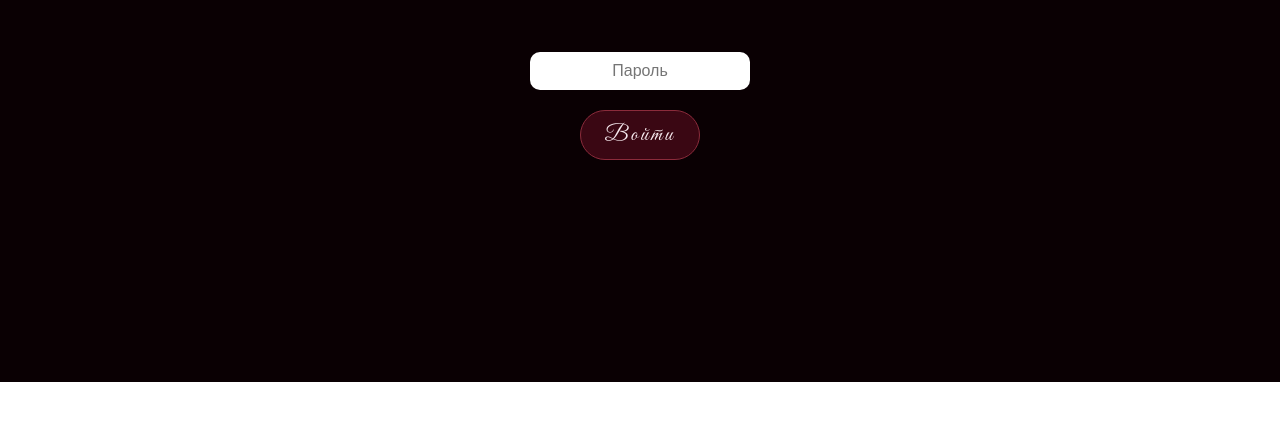
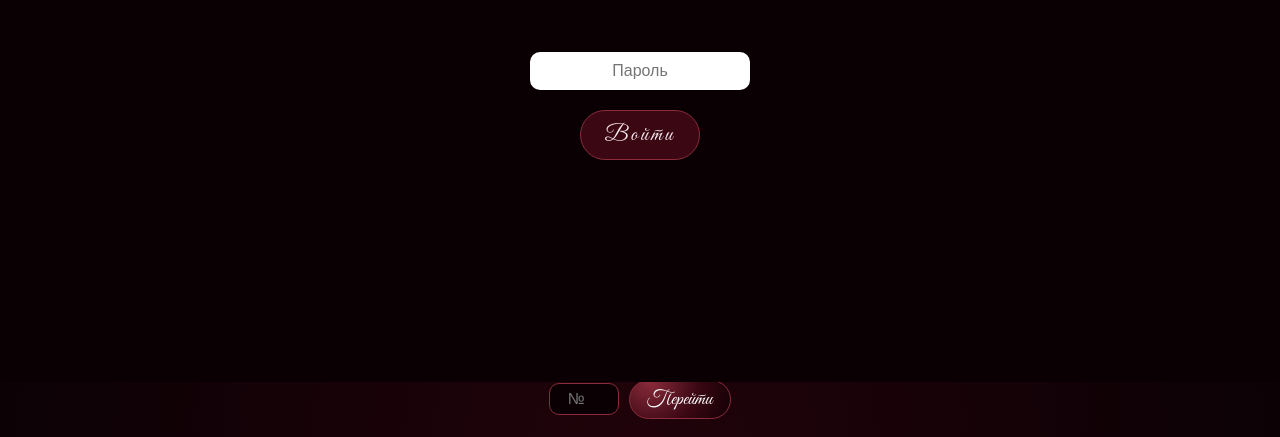
Before and after one commit to dzorkina/gossips-flipbook, a plain HTML site: page index.html in a window 1280 px wide. Shown: the part 418-855 px from the top of the page. Before the commit the page ends 800 px from the top, so only its background shows below. Drawn offline with Linux system fonts and the light colour scheme; a web font is replaced by a local one.

Commit message:
Add page jump feature and UI updates

```diff
--- a/index.html
+++ b/index.html
@@ -93,7 +93,10 @@ function checkPassword() {
         Страница <span id="page-current">1</span> / <span id="page-total">60</span>
     </div>
 </div>
-
+<div class="jump-container">
+    <input id="jumpInput" type="number" min="1" max="60" placeholder="№" class="jump-input">
+    <button id="jumpBtn" class="jump-btn">Перейти</button>
+</div>
 
 </main>
 
@@ -141,6 +144,22 @@ function checkPassword() {
     document.getElementById("first_m").addEventListener("click", () => showPage(0));
     document.getElementById("last_m").addEventListener("click", () => showPage(TOTAL_PAGES - 1));
 
+    document.getElementById("jumpBtn").addEventListener("click", () => {
+    const num = parseInt(document.getElementById("jumpInput").value);
+
+    if (!isNaN(num) && num >= 1 && num <= TOTAL_PAGES) {
+        showPage(num - 1);
+    } else {
+        alert("Такой страницы нет.");
+    }
+});
+
+document.getElementById("jumpInput").addEventListener("keydown", (e) => {
+    if (e.key === "Enter") {
+        document.getElementById("jumpBtn").click();
+    }
+});
+
     // Клавиатура
     document.addEventListener("keydown", (e) => {
         const k = e.key;
--- a/style.css
+++ b/style.css
@@ -178,6 +178,47 @@ header h1 {
     opacity: 0.85;
 }
 
+.jump-container {
+    margin-top: 6px;
+    display: flex;
+    gap: 10px;
+    justify-content: center;
+    align-items: center;
+}
+
+.jump-input {
+    width: 70px;
+    padding: 6px 10px;
+    border-radius: 10px;
+    border: 1px solid #8b2b3b;
+    background: #0a0003;
+    color: white;
+    font-size: 16px;
+    text-align: center;
+}
+
+.jump-input:focus {
+    outline: none;
+    box-shadow: 0 0 10px #8b2b3b;
+}
+
+.jump-btn {
+    font-family: 'Great Vibes', cursive;
+    padding: 6px 18px;
+    background: radial-gradient(circle at 20% 0, #8b2b3b, #3a0713 55%, #120005);
+    border: 1px solid #8b2b3b;
+    color: white;
+    border-radius: 999px;
+    cursor: pointer;
+    font-size: 20px;
+    transition: 0.2s ease;
+}
+
+.jump-btn:hover {
+    transform: scale(1.07);
+    box-shadow: 0 8px 25px rgba(0,0,0,0.65);
+}
+
 
 
 @media (max-width: 768px) {
```
